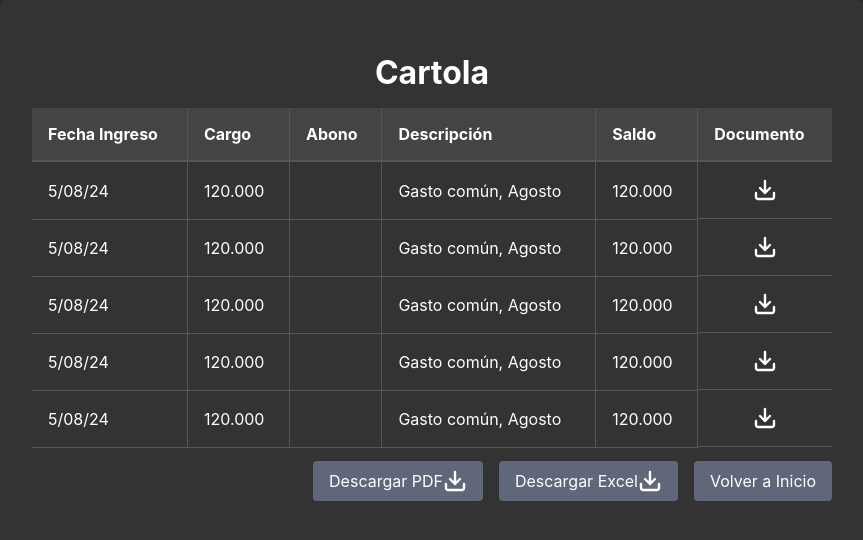
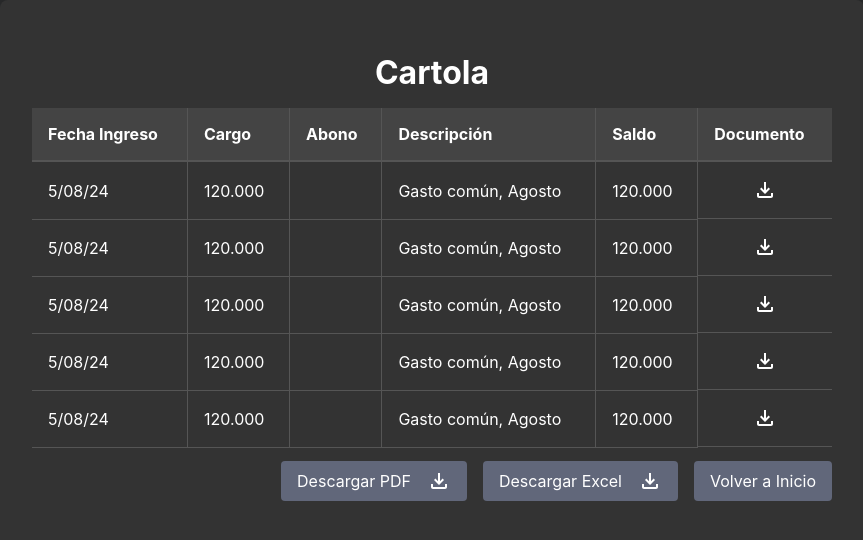
Before and after one commit to retamaish/INF322-DIU-ComunidadEdificio, a React app: page /cartola in a window 1280 px wide. Shown: the top 540 px of the page, without its empty margins (208-1071 px from the left). Built offline with nearby package versions, Linux system fonts and the light colour scheme; the HTML template or start-up script is replaced by a standard one.

Commit message:
Actualiza los iconos con Material UI

```diff
--- a/src/components/elements/MenuDropdown.jsx
+++ b/src/components/elements/MenuDropdown.jsx
@@ -1,6 +1,6 @@
 import React, { useState } from 'react'
 import { useNavigate } from 'react-router-dom'
-import { IconMenu } from '@icons'
+import MenuIcon from '@mui/icons-material/Menu'
 
 export const MenuDropdown = () => {
   const [menuOpen, setMenuOpen] = useState(false)
@@ -17,7 +17,7 @@ export const MenuDropdown = () => {
 
   return (
     <div onClick={handleMenuClick} style={{ cursor: 'pointer', position: 'relative' }}>
-      <IconMenu />
+      <MenuIcon />
       {menuOpen && (
         <ul
           className='menu-dropdown'
--- a/src/pages/AccountStatement.jsx
+++ b/src/pages/AccountStatement.jsx
@@ -1,6 +1,6 @@
 import React from 'react'
 import { useNavigate } from 'react-router-dom'
-import { IconDownload } from '@icons'
+import FileDownloadOutlinedIcon from '@mui/icons-material/FileDownloadOutlined'
 
 export const AccountStatement = () => {
   const navigate = useNavigate()
@@ -31,7 +31,7 @@ export const AccountStatement = () => {
             <td>Gasto común, Agosto</td>
             <td>120.000</td>
             <td className='document-icon-cell'>
-              <IconDownload className='icon' aria-label='Descargar Documento' />
+              <FileDownloadOutlinedIcon className='icon' aria-label='Descargar Documento' />
             </td>
           </tr>
           <tr>
@@ -41,7 +41,7 @@ export const AccountStatement = () => {
             <td>Gasto común, Agosto</td>
             <td>120.000</td>
             <td className='document-icon-cell'>
-              <IconDownload className='icon' aria-label='Descargar Documento' />
+              <FileDownloadOutlinedIcon className='icon' aria-label='Descargar Documento' />
             </td>
           </tr>
           <tr>
@@ -51,7 +51,7 @@ export const AccountStatement = () => {
             <td>Gasto común, Agosto</td>
             <td>120.000</td>
             <td className='document-icon-cell'>
-              <IconDownload className='icon' aria-label='Descargar Documento' />
+              <FileDownloadOutlinedIcon className='icon' aria-label='Descargar Documento' />
             </td>
           </tr>
           <tr>
@@ -61,7 +61,7 @@ export const AccountStatement = () => {
             <td>Gasto común, Agosto</td>
             <td>120.000</td>
             <td className='document-icon-cell'>
-              <IconDownload className='icon' aria-label='Descargar Documento' />
+              <FileDownloadOutlinedIcon className='icon' aria-label='Descargar Documento' />
             </td>
           </tr>
           <tr>
@@ -71,7 +71,7 @@ export const AccountStatement = () => {
             <td>Gasto común, Agosto</td>
             <td>120.000</td>
             <td className='document-icon-cell'>
-              <IconDownload className='icon' aria-label='Descargar Documento' />
+              <FileDownloadOutlinedIcon className='icon' aria-label='Descargar Documento' />
             </td>
           </tr>
         </tbody>
@@ -81,13 +81,13 @@ export const AccountStatement = () => {
           className='download-button'
           onClick={() => handleDownload('PDF')}
         >
-          Descargar PDF <IconDownload className='icon' />
+          Descargar PDF <FileDownloadOutlinedIcon className='icon' />
         </button>
         <button
           className='download-button'
           onClick={() => handleDownload('Excel')}
         >
-          Descargar Excel <IconDownload className='icon' />
+          Descargar Excel <FileDownloadOutlinedIcon className='icon' />
         </button>
         <button className='download-button' onClick={() => navigate('/')}>
           Volver a Inicio
--- a/src/pages/Home.jsx
+++ b/src/pages/Home.jsx
@@ -2,7 +2,8 @@ import React from 'react'
 import { H1, P, MenuDropdown } from '@components'
 import { useNavigate } from 'react-router-dom'
 import DefaultBackground from '../assets/stockphotobuilding.jpg'
-import { IconBell, IconUser } from '@icons'
+import NotificationsIcon from '@mui/icons-material/Notifications'
+import AccountCircleIcon from '@mui/icons-material/AccountCircle'
 
 export const Home = () => {
   const navigate = useNavigate()
@@ -45,10 +46,10 @@ export const Home = () => {
           </div>
           <div className='home__header__icons' style={{ display: 'flex', gap: '1rem' }}>
             <div onClick={() => window.alert('Notificaciones')} style={{ cursor: 'pointer' }}>
-              <IconBell />
+              <NotificationsIcon />
             </div>
             <div onClick={() => navigate('/usuario')} style={{ cursor: 'pointer' }}>
-              <IconUser />
+              <AccountCircleIcon />
             </div>
             <MenuDropdown />
           </div>
```
